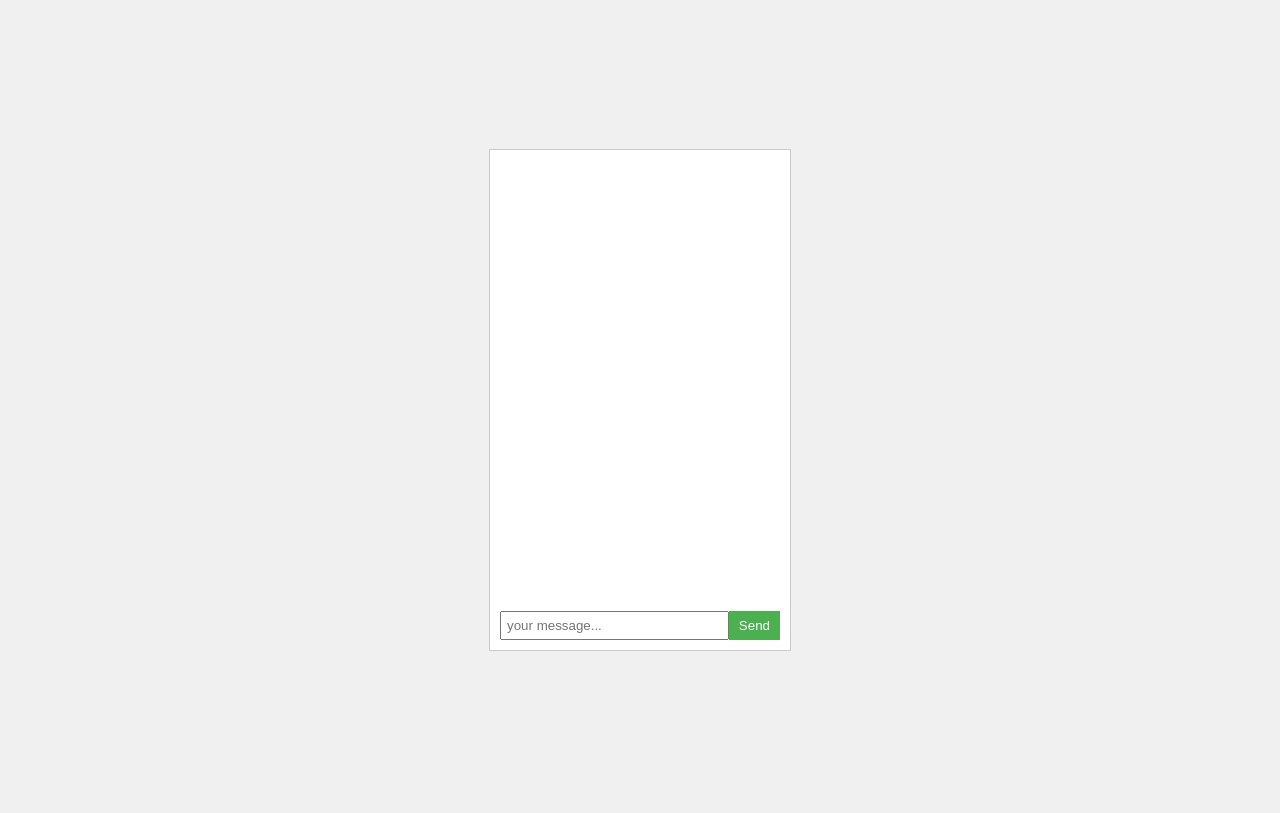
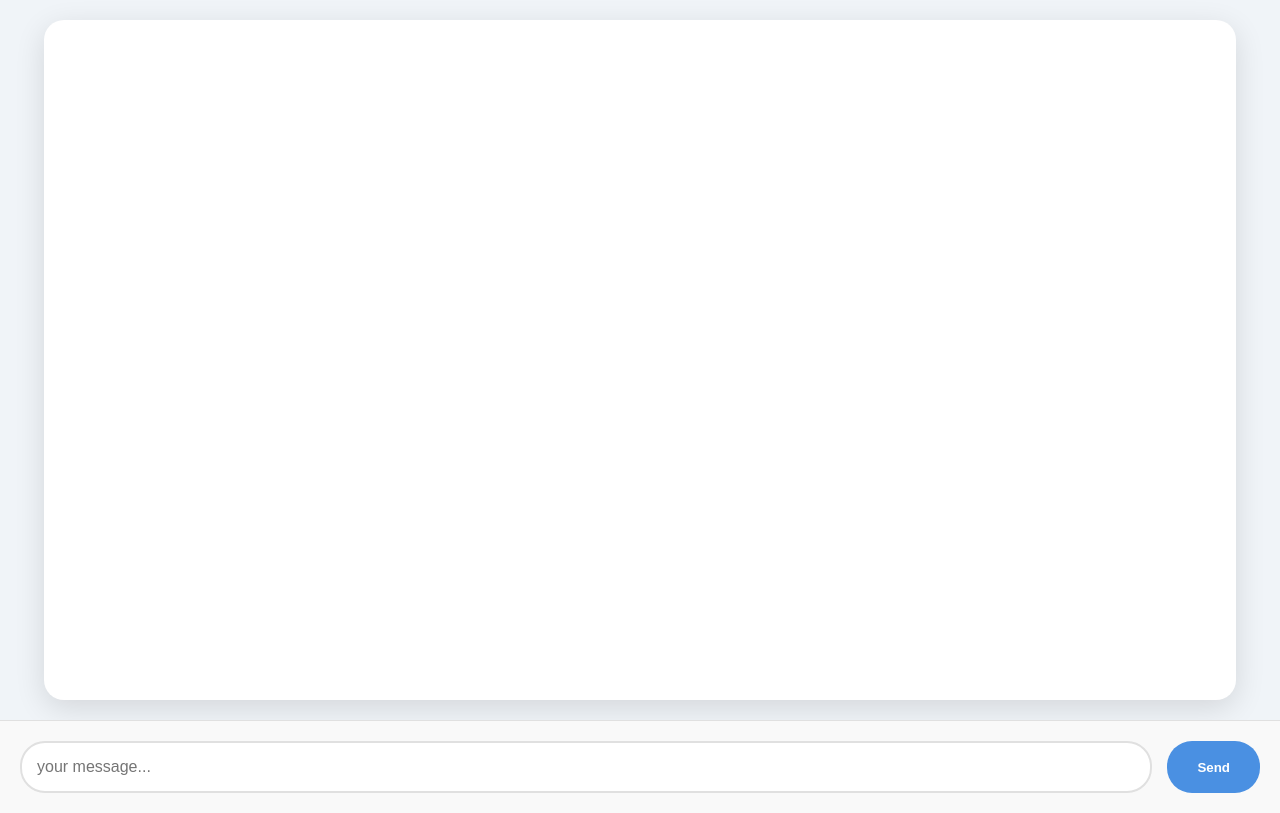
Before and after one commit to narasimha-1511/gemini-chat-bot, a website: page public/index.html in a window 1280 px wide. Drawn offline with Linux system fonts and the light colour scheme.

Commit message:
designed a good ui for perfect interaction

```diff
--- a/public/index.html
+++ b/public/index.html
@@ -9,11 +9,11 @@
 <body>
     <div id="chat">
         <div id="chat-messages"></div>
-        <form id="user-input" onsubmit="clicked()" action="#">
-            <input type="text" id="message-input" placeholder="your message...">
-            <button id="send">Send</button>
-        </form>
     </div>
+    <form id="user-input" onsubmit="clicked()" action="#">
+        <input type="text" id="message-input" placeholder="your message...">
+        <button id="send">Send</button>
+    </form>
     <script src="script.js"></script>
 </body>
 </html>
--- a/public/style.css
+++ b/public/style.css
@@ -1,49 +1,93 @@
 body {
-    font-family: Arial, sans-serif;
-    display: flex;
-    justify-content: center;
-    align-items: center;
-    height: 100vh;
+    font-family: 'Segoe UI', Tahoma, Geneva, Verdana, sans-serif;
     margin: 0;
-    background-color: #f0f0f0;
+    padding: 0;
+    background-color: #f0f4f8;
 }
+
 #chat {
-    width: 300px;
-    height: 500px;
-    border: 1px solid #ccc;
+    width: 90%;
+    height: 80vh;
+    background-color: #ffffff;
+    margin: 20px auto;
+    border-radius: 20px;
+    box-shadow: 0 8px 30px rgba(0,0,0,0.12);
     display: flex;
     flex-direction: column;
-    background-color: white;
+    overflow: hidden;
+    flex-grow: 1;
+    padding: 20px;
+    overflow-y: auto;
+    display: flex;
 }
-#chat-messages {
-    flex: 1;
-    overflow-y: auto;
-    padding: 10px;
+
+#user-input {
+    border-top: 1px solid #e0e0e0;
+    padding: 20px;
+    display: flex;
+    background-color: #f9f9f9;
 }
-#user-input {
-    display: flex;
-    padding: 10px;
+
+#message-input {
+    flex-grow: 1;
+    border: 2px solid #e0e0e0;
+    padding: 15px;
+    border-radius: 25px;
+    font-size: 16px;
+    transition: border-color 0.3s ease;
 }
-#message-input {
-    flex: 1;
-    padding: 5px;
+
+
+#send {
+    margin-left: 15px;
+    padding: 15px 30px;
+    border: none;
+    background-color: #4a90e2;
+    color: #ffffff;
+    border-radius: 25px;
+    font-weight: bold;
 }
-#send {
-    padding: 5px 10px;
-    background-color: #4CAF50;
-    color: white;
-    border: none;
-    cursor: pointer;
+
+#send:hover {
+    background-color: #3a7bd5;
+    transform: scale(1.05);
 }
+
 .message {
-    margin-bottom: 10px;
-    padding: 5px;
-    border-radius: 5px;
+    margin-bottom: 15px;
+    padding: 12px 18px;
+    border-radius: 18px;
+    max-width: 75%;
+    animation: fadeIn 0.3s ease;
 }
+
+@keyframes fadeIn {
+    from { opacity: 0; transform: translateY(20px); }
+    to { opacity: 1; transform: translateY(0); }
+}
+
 .user-message {
-    background-color: #e6f2ff;
-    text-align: right;
+    background-color: #4a90e2;
+    color: #ffffff;
+    align-self: flex-end;
+    margin-left: auto;
+    border-bottom-right-radius: 4px;
 }
+
 .bot-message {
     background-color: #f0f0f0;
+    color: #333333;
+    align-self: flex-start;
+    border-bottom-left-radius: 4px;
 }
+
+.bot-message pre {
+    white-space: pre-wrap;
+    word-wrap: break-word;
+    background-color: #f8f9fa;
+    border: 1px solid #e9ecef;
+    border-radius: 8px;
+    padding: 12px;
+    font-size: 14px;
+    color: #333;
+}
```
